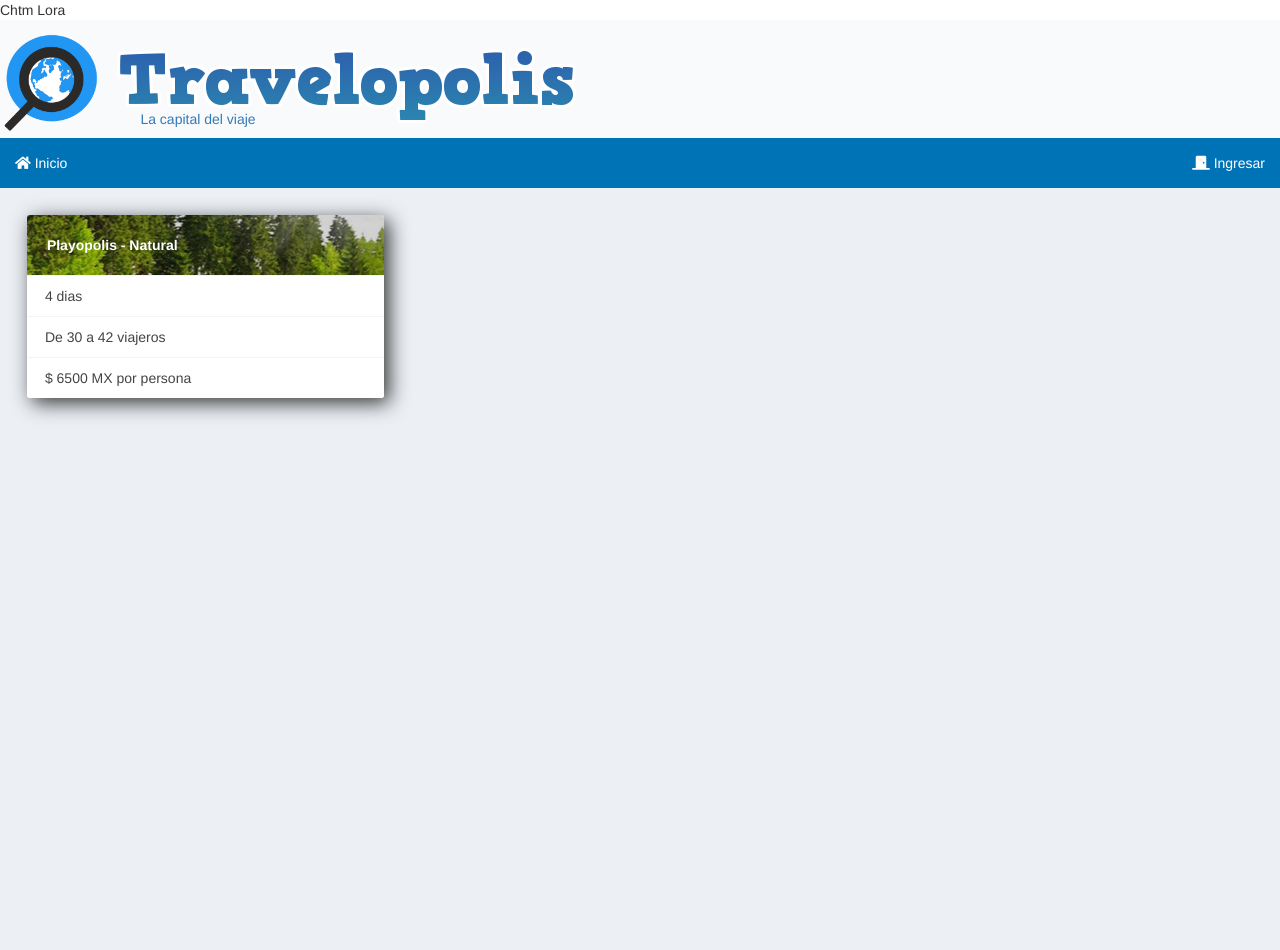
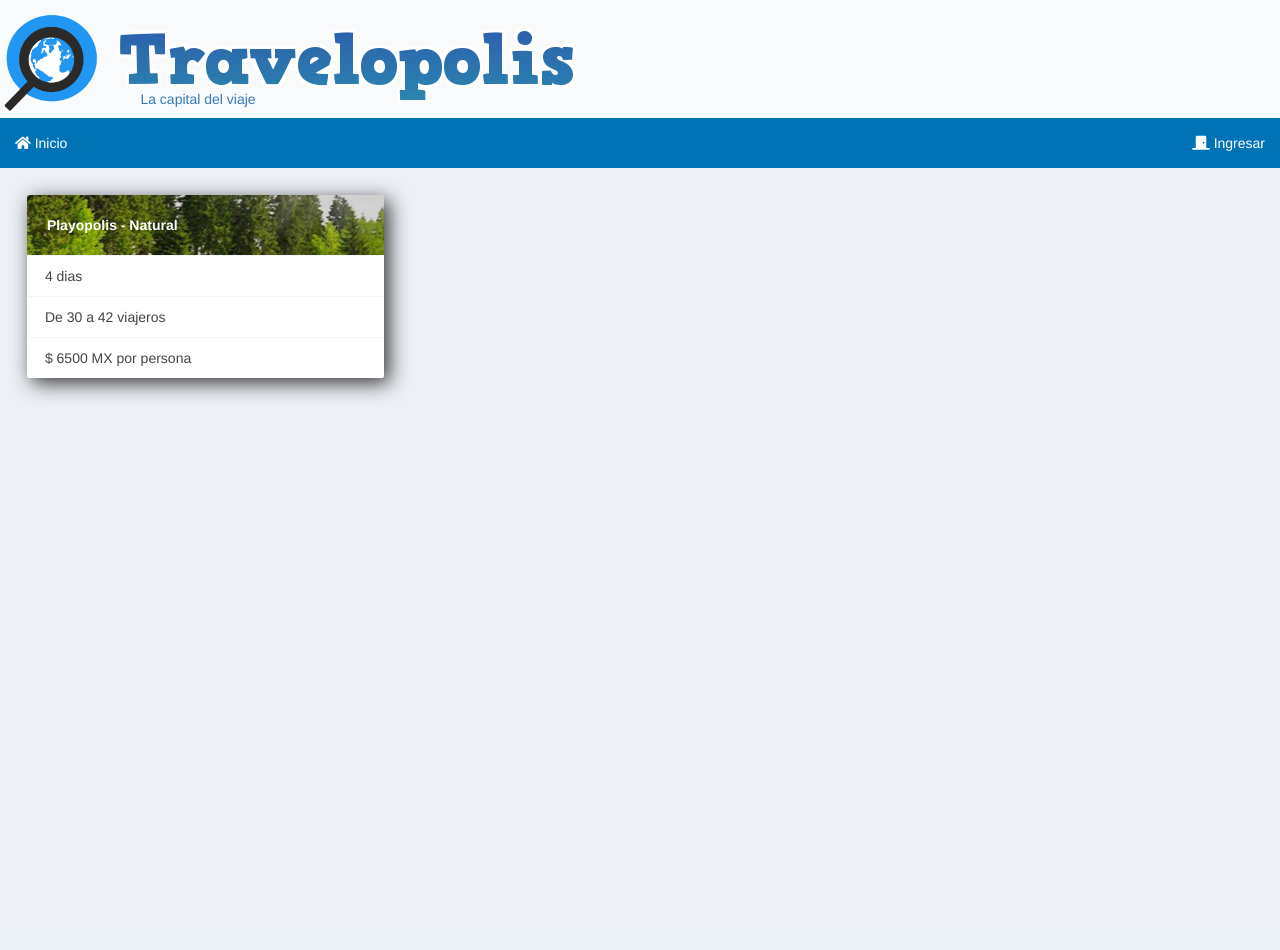
Before and after one commit to carlosgaxiola/travelopolis, a CodeIgniter app: page /travelopolis/index.php/inicio/index in a window 1280 px wide. After the commit the page ends 399 px from the top, so only its background shows below. Run offline with CodeIgniter, Linux system fonts and the light colour scheme; data comes from the database, SQL or seed files in the repository.

Commit message:
quitando groseria 1

```diff
--- a/index.php
+++ b/index.php
@@ -130,7 +130,6 @@ switch (ENVIRONMENT)
  * NO TRAILING SLASH!
  */
 	$view_folder = '';
-	echo 'Chtm Lora';
 
 
 /*
```
